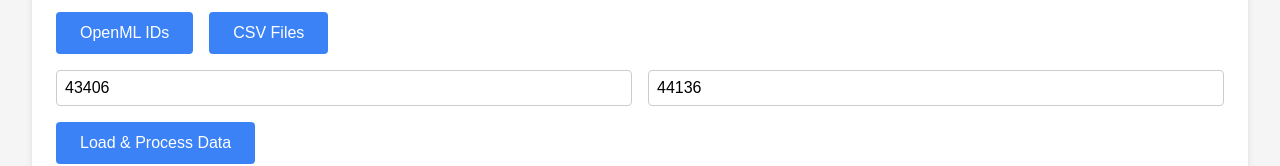
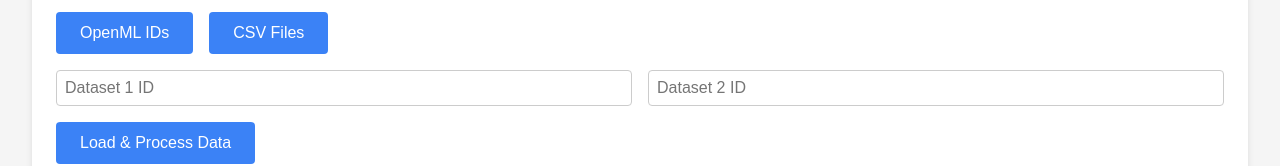
Before and after one commit to erlandrivero/SuperWrangler, a React (Vite) app: page / in a window 1280 px wide. Shown: the part 386-552 px from the top of the page. Built offline with nearby package versions, Linux system fonts and the light colour scheme.

Commit message:
feat: Clear OpenML ID fields by default

```diff
--- a/src/App.tsx
+++ b/src/App.tsx
@@ -18,8 +18,8 @@
   const [error, setError] = useState<string | null>(null);
   const [success, setSuccess] = useState<string | null>(null);
   const [cleaningSummary, setCleaningSummary] = useState<any>({});
-  const [id1, setId1] = useState('43406');
-  const [id2, setId2] = useState('44136');
+  const [id1, setId1] = useState('');
+  const [id2, setId2] = useState('');
 
   const handleRefresh = () => {
     setCleanedData([]);
```
